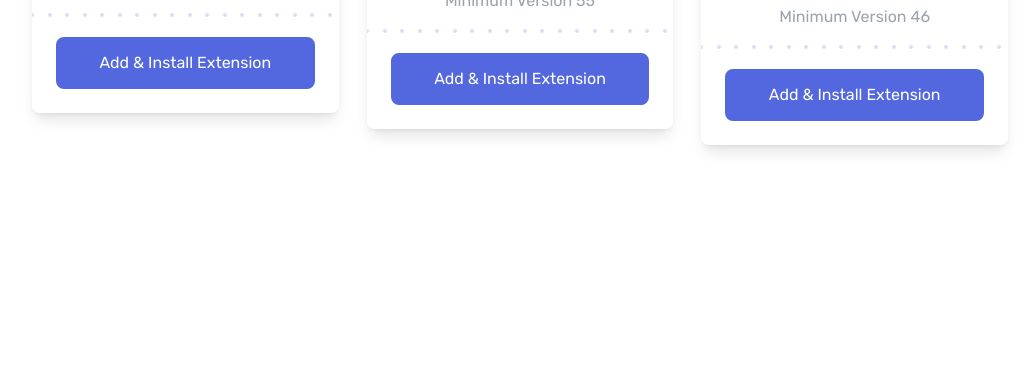
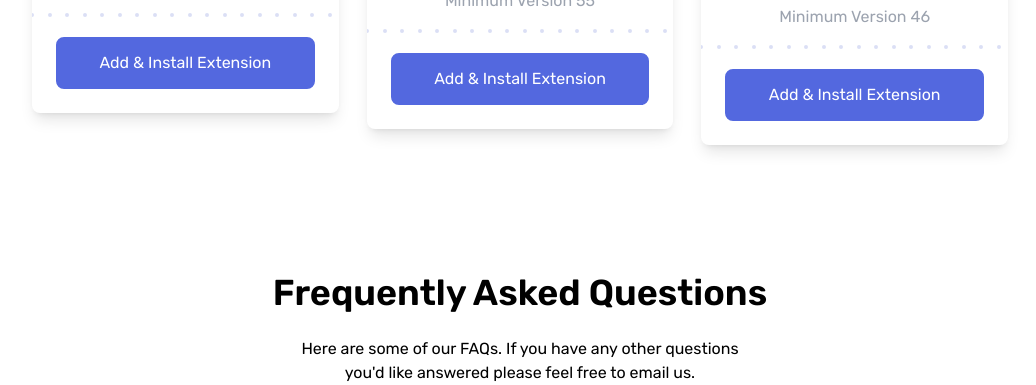
Before and after one commit to caylabradleydev/bookmark-landing-page-tailwind, a website: page index.html in a window 1280 px wide. Shown: the part 2021-2406 px from the top of the page, without its empty margins (120-1156 px from the left). Before the commit the page ends 2294 px from the top, so only its background shows below. Drawn offline with Linux system fonts and the light colour scheme; files whose address does not match are found by name.

Commit message:
FAQ heading section

```diff
--- a/index.html
+++ b/index.html
@@ -337,5 +337,16 @@
     </section>
 
     <!-- FAQ Heading Section -->
+    <section id="faq">
+      <div class="container mx-auto">
+        <h2 class="mb-6 text-3xl font-semibold text-center md:text-4xl">
+          Frequently Asked Questions
+        </h2>
+        <p class="max-w-lg px-6 mx-auto text-center text-graishBlue">
+          Here are some of our FAQs. If you have any other questions you'd like
+          answered please feel free to email us.
+        </p>
+      </div>
+    </section>
   </body>
 </html>
```
